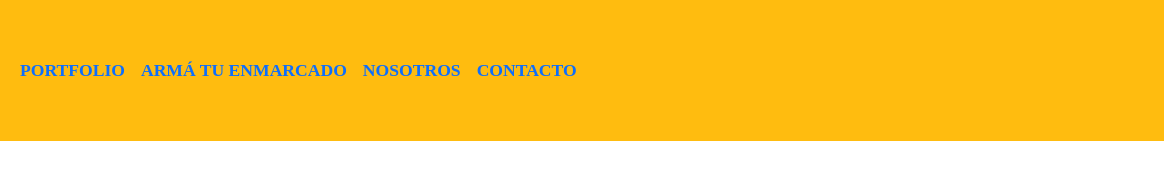
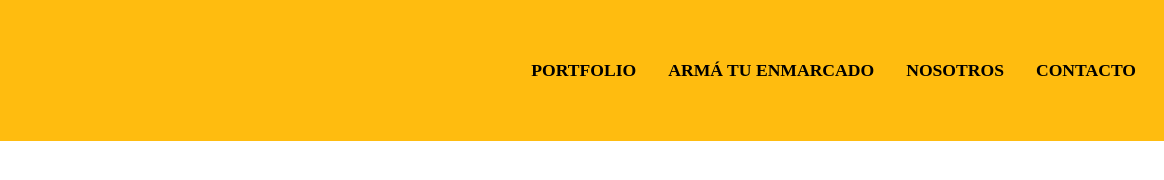
Before and after one commit to camilarociodiaz/proyecto-enmarcados, a plain HTML site: page navbar/portfolio.html in a window 1280 px wide. Shown: the full height of the page, 116-1280 px from the left. Drawn offline with nearby package versions, Linux system fonts and the light colour scheme.

Commit message:
arreglo de navbar

```diff
--- a/css/main.css
+++ b/css/main.css
@@ -61,45 +61,50 @@ footer {
     position: fixed;
     bottom: 0;
     width: 100%;
-
 }
 
+
 /*NOSOTROS*/
-.background-main{
+
+.background-main {
     background-color: #2D3075;
     font-family: 'Suwannaphum';
     color: #FFBC0F;
     text-align: center;
 }
-h4{
+
+h4 {
     font-family: 'Suwannaphum';
     color: #FFFFFF;
 }
-.trayectoria{
+
+.trayectoria {
     color: #FFBC0F;
+}
 
-}
-.img-footer{
+.img-footer {
     width: 100px;
 }
-.footer-nosotros{
+
+.footer-nosotros {
     background-color: #FFBC0F;
+}
 
-}
 
 /*CONTACTO*/
 
-.titulo-contacto{
+.titulo-contacto {
     margin-top: 30px;
     font-family: 'Suwannaphum';
-    color:#2D3075;
-    font-size:35px;
+    color: #2D3075;
+    font-size: 35px;
     text-align: center;
 }
-.invitacion-formulario{
+
+.invitacion-formulario {
     margin-top: 25px;
     font-family: 'Suwannaphum';
-    color:#2D3075;
-    font-size:25px;
+    color: #2D3075;
+    font-size: 25px;
     margin-left: 75px;
 }
--- a/navbar/portfolio.html
+++ b/navbar/portfolio.html
@@ -25,31 +25,24 @@
             <a class="navbar-brand" href="../index.html">
                 <img src="../media/logoEnmarcados.svg" alt="" width="100">
             </a>
-            <div class="collapse navbar-collapse" id="navbarSupportedContent">
+            <div class="" id="navbarSupportedContent">
                 <ul class="navbar-nav me-auto mb-2 mb-lg-0">
                     <li class="nav-item navbar-font">
-                        <a class="nav-link active" aria-current="page" href="portfolio.html">PORTFOLIO</a>
+                        <a class=" active" aria-current="page" href="portfolio.html">PORTFOLIO</a>
                     </li>
                     <li class="nav-item navbar-font">
-                        <a class="nav-link" href="enmarcado.html">ARMÁ TU ENMARCADO</a>
+                        <a class="" href="enmarcado.html">ARMÁ TU ENMARCADO</a>
                     </li>
                     <li class="nav-item navbar-font">
-                        <a class="nav-link" href="nosotros.html">NOSOTROS</a>
+                        <a class="" href="nosotros.html">NOSOTROS</a>
                     </li>
                     <li class="nav-item navbar-font">
-                        <a class="nav-link" href="contacto.html">CONTACTO</a>
+                        <a class="" href="contacto.html">CONTACTO</a>
                     </li>
-
-
                 </ul>
-
             </div>
-
-
-
         </div>
     </nav>
-
 
 
 
```
Also changed, not shown: navbar/contacto.html (+15 -15 lines), navbar/enmarcado.html (+7 -11 lines), navbar/nosotros.html (+6 -6 lines).
